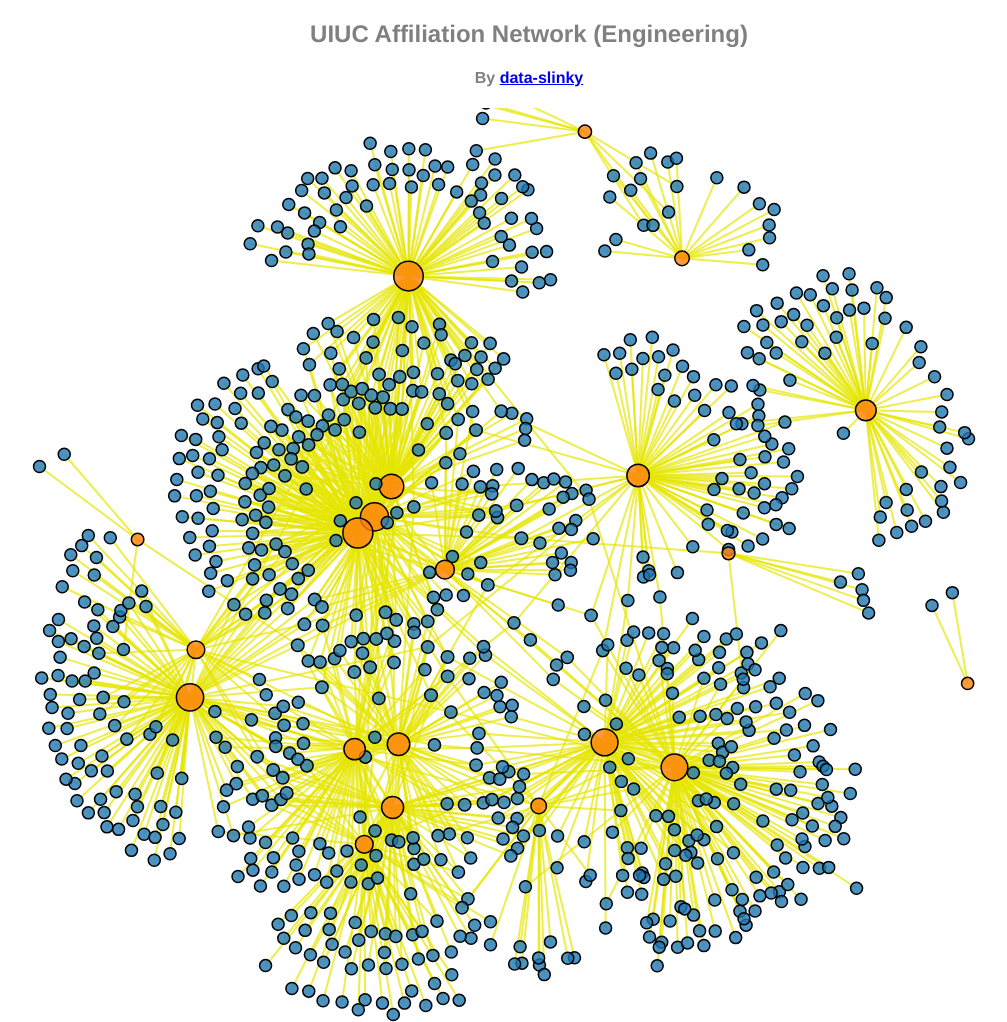
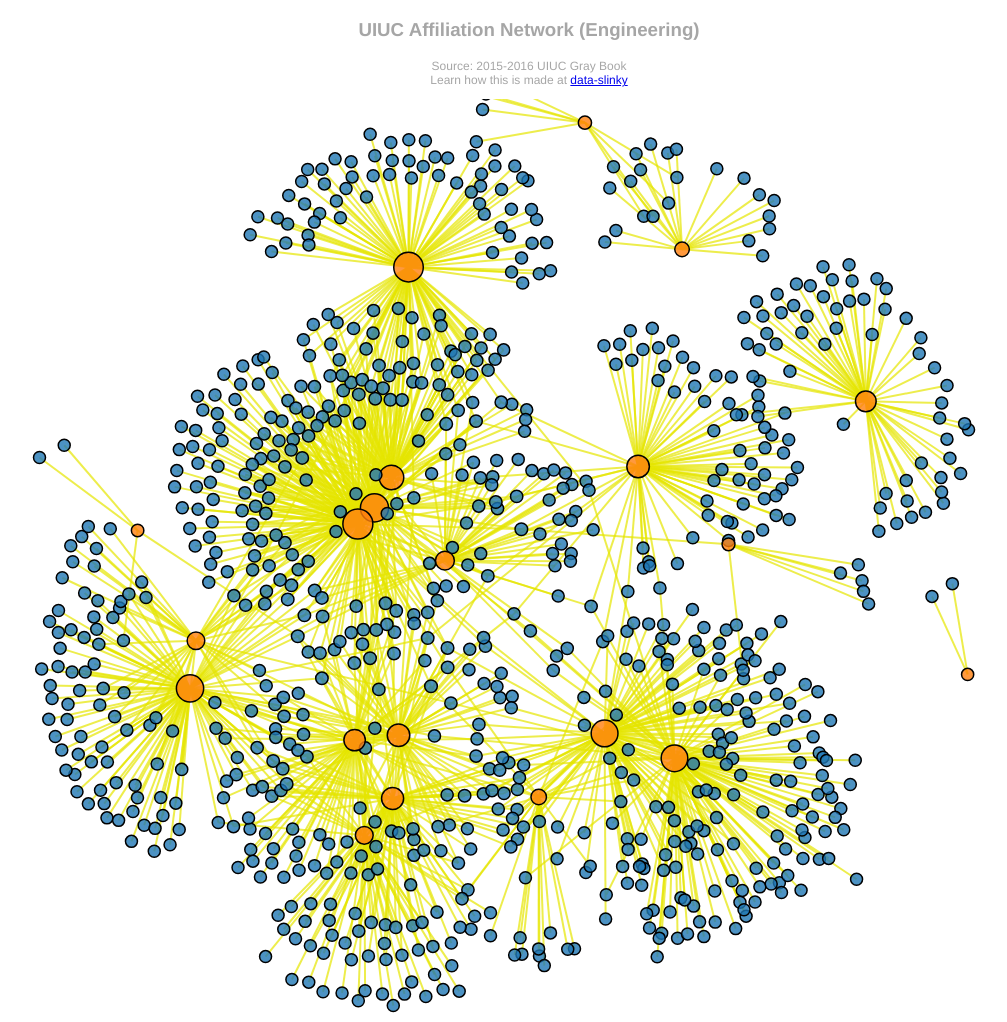
Before and after one commit to data-slinky/UIUC_network, a plain HTML site: page index.html in a window 1280 px wide. Shown: the whole page, without its empty margins (111-1118 px from the left). Drawn offline with nearby package versions, Linux system fonts and the light colour scheme; animation ran at ten frames a second.

Commit message:
Added more info to README, fixed link

```diff
--- a/index.html
+++ b/index.html
@@ -44,8 +44,9 @@
 
 <body>
 
-<h2 style="color:gray;font-family:helvetica;text-align:center;">UIUC Affiliation Network (Engineering)</h2>
-<h4 style="color:gray;font-family:helvetica;text-align:center;"> By <a href="https://jknguye2.github.io/">data-slinky</a></h4>
+<h3 style="color:#A6A6A6;font-family:helvetica;text-align:center;">UIUC Affiliation Network (Engineering)</h3>
+<p style="font-size:12px;color:#A6A6A6;font-family:helvetica;text-align:center;">Source: 2015-2016 UIUC Gray Book
+<br>Learn how this is made at <a href="http://data-slinky.com/project/2_UIUC_affiliation_network/">data-slinky</a></p>
 
 <script src="//d3js.org/d3.v3.min.js"></script>
 <script>
```
Also changed, not shown: 1 other file.
